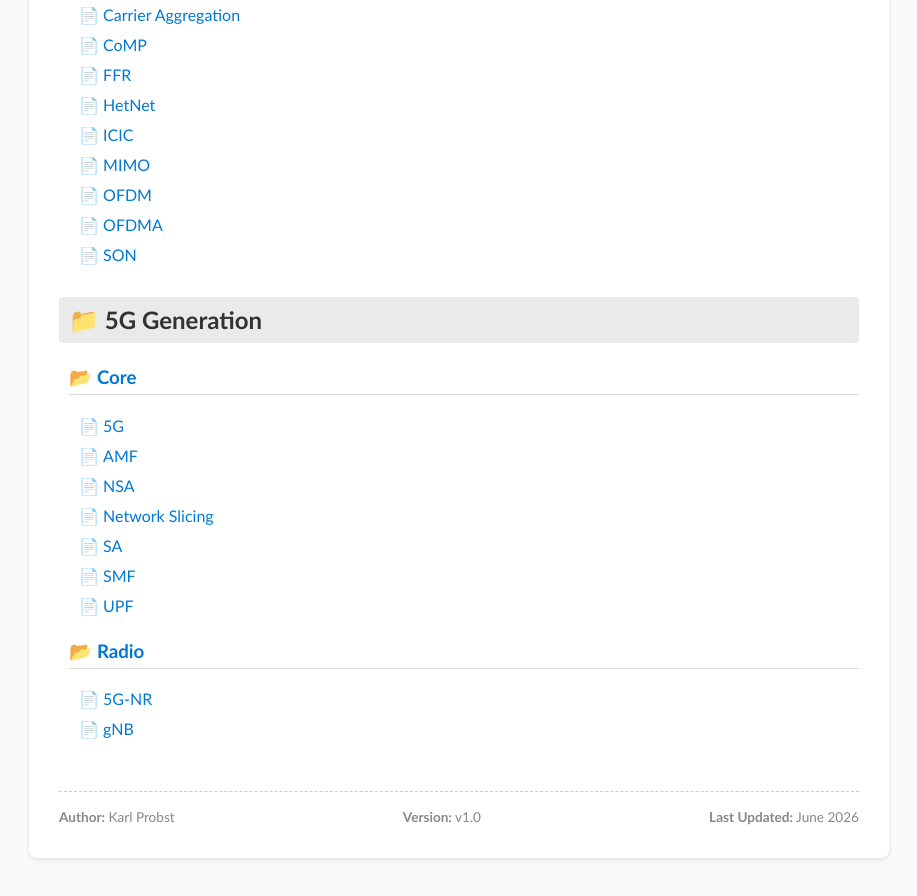
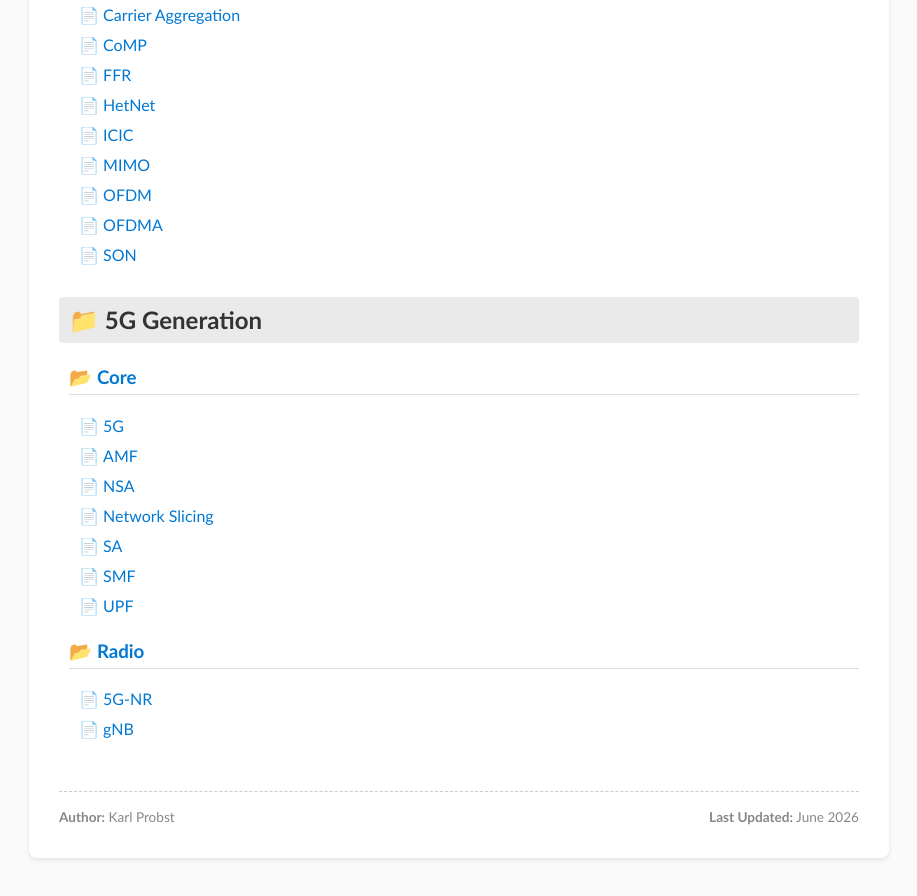
Before and after one commit to karlProbst/4G-and-5G-Mobile-technology, a plain HTML site: page index.html in a window 1280 px wide. Shown: the part 673-1569 px from the top of the page, without its empty margins (181-1098 px from the left). Drawn offline with Linux system fonts and the light colour scheme.

Commit message:
Update index.html

```diff
--- a/index.html
+++ b/index.html
@@ -62,7 +62,6 @@
     <!-- FOOTER DIV FOR INDEX.HTML -->
 <div style="margin-top: 50px; padding-top: 15px; border-top: 1px dashed #ccc; color: #888; font-size: 0.85em; font-family: 'Calibri', 'Arial', sans-serif; display: flex; justify-content: space-between; align-items: center;">
     <span><b>Author:</b> Karl Probst</span>
-    <span><b>Version:</b> v1.0</span>
     <span><b>Last Updated:</b> June 2026</span>
 </div>
     </div>
```
